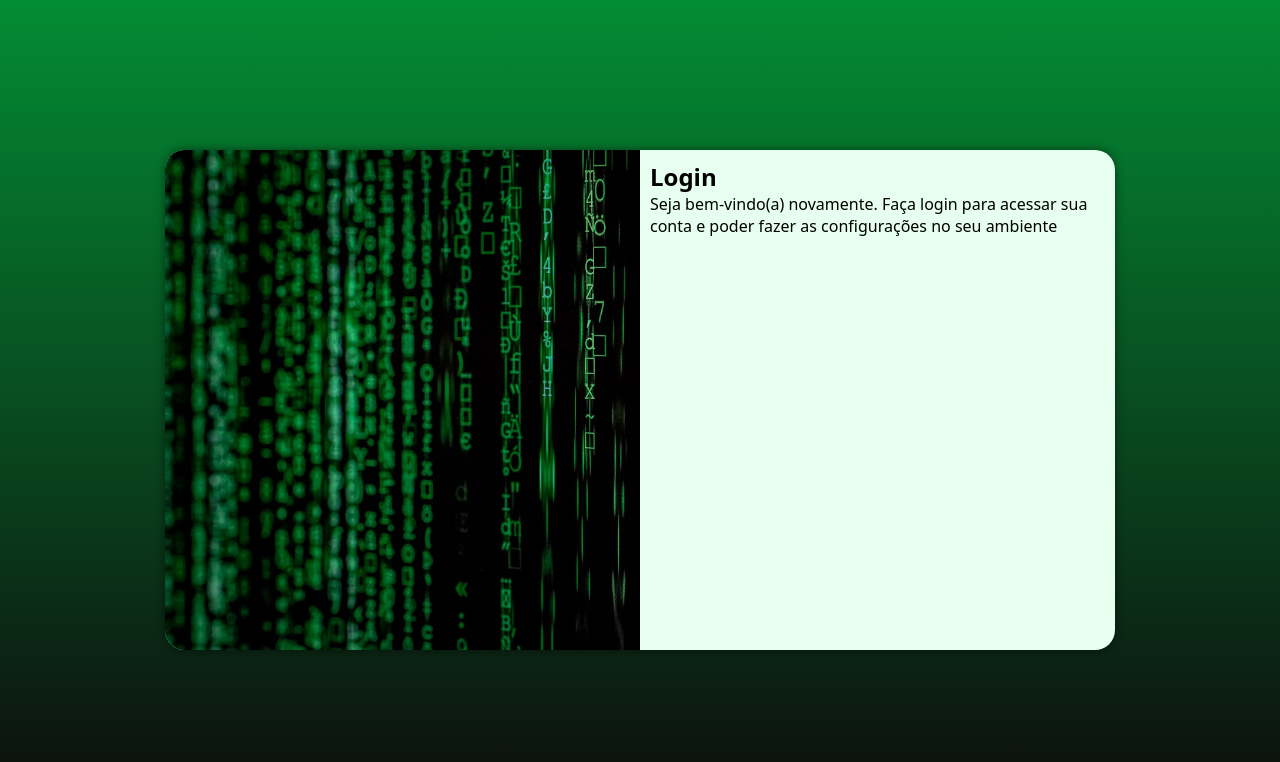
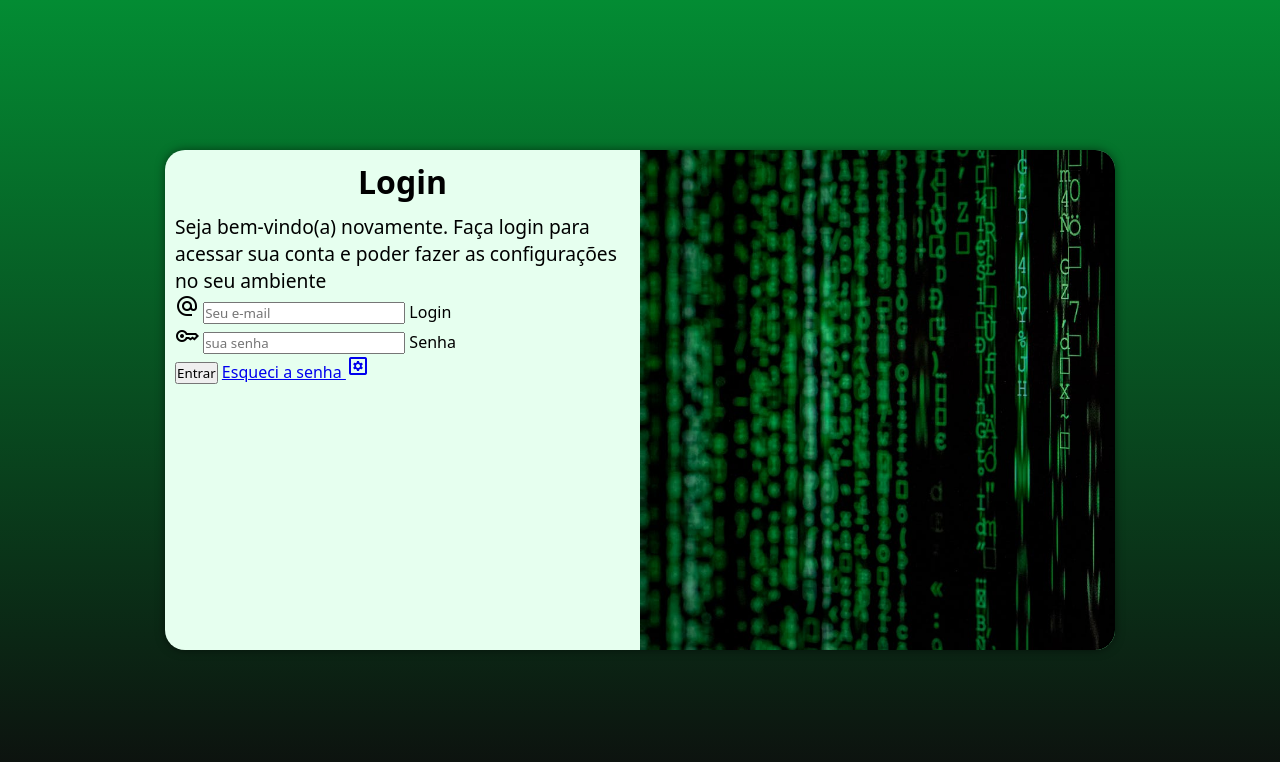
Before and after one commit to JPAcoder1/projeto-login, a plain HTML site: page index.html in a window 1280 px wide. Drawn offline with nearby package versions, Linux system fonts and the light colour scheme.

Commit message:
criei o formulário

```diff
--- a/estilos/mediaquery.css
+++ b/estilos/mediaquery.css
@@ -43,12 +43,20 @@
         section#login > div#imagem {
             width: 50%;
             height: 100%;
-            float: left;
+            float: right;
         }
 
         section#login > div#formulario {
             width: 50%;
-            float: right;
+            float: left;
+        }
+
+        div#formulario > h1 {
+            font-size: 2em;
+        }
+
+        div#formulario > p {
+            font-size: 1.2em;
         }
 
     }
--- a/estilos/style.css
+++ b/estilos/style.css
@@ -56,3 +56,12 @@
     padding: 10px;
     display: block;
 }
+
+div#formulario > h1 {
+    text-align: center;
+    margin-bottom: 10px;
+}
+
+div#formulario > p {
+    font-size: 0.8em;
+}
--- a/index.html
+++ b/index.html
@@ -5,6 +5,7 @@
     <meta name="viewport" content="width=device-width, initial-scale=1.0">
     <link rel="shortcut icon" href="imagens/favicon.png" type="image/x-icon">
     <title>Login</title>
+    <link href="https://fonts.googleapis.com/css2?family=Material+Symbols+Outlined" rel="stylesheet" />
     <link rel="stylesheet" href="estilos/style.css">
     <link rel="stylesheet" href="estilos/mediaquery.css">
 </head>
@@ -17,8 +18,21 @@
             <div id="formulario">
                 <h1>Login</h1>
                 <p>Seja bem-vindo(a) novamente. Faça login para acessar sua conta e poder fazer as configurações no seu ambiente</p>
-                <form action="login.php" method="post">
-
+                <form action="login.php" method="post" autocomplete="on">
+                    <div class="campo">
+                        <span class="material-symbols-outlined">alternate_email</span>
+                        <input type="email" name="login" id="ilogin" placeholder="Seu e-mail" autocomplete="email" required maxlength="30">
+                        <label for="ilogin">Login</label>
+                    </div>
+                    <div class="campo">
+                        <span class="material-symbols-outlined">key</span>
+                        <input type="password" name="senha" id="isenha" placeholder="sua senha" autocomplete="current-password" required minlength="8" maxlength="20">
+                        <label for="isenha">Senha</label>
+                    </div>
+                    <input type="submit" value="Entrar">
+                    <a href="esqueci.html">
+                        Esqueci a senha <span class="material-symbols-outlined">settings_applications</span>
+                    </a>
                 </form>
             </div>
         </section>
```
